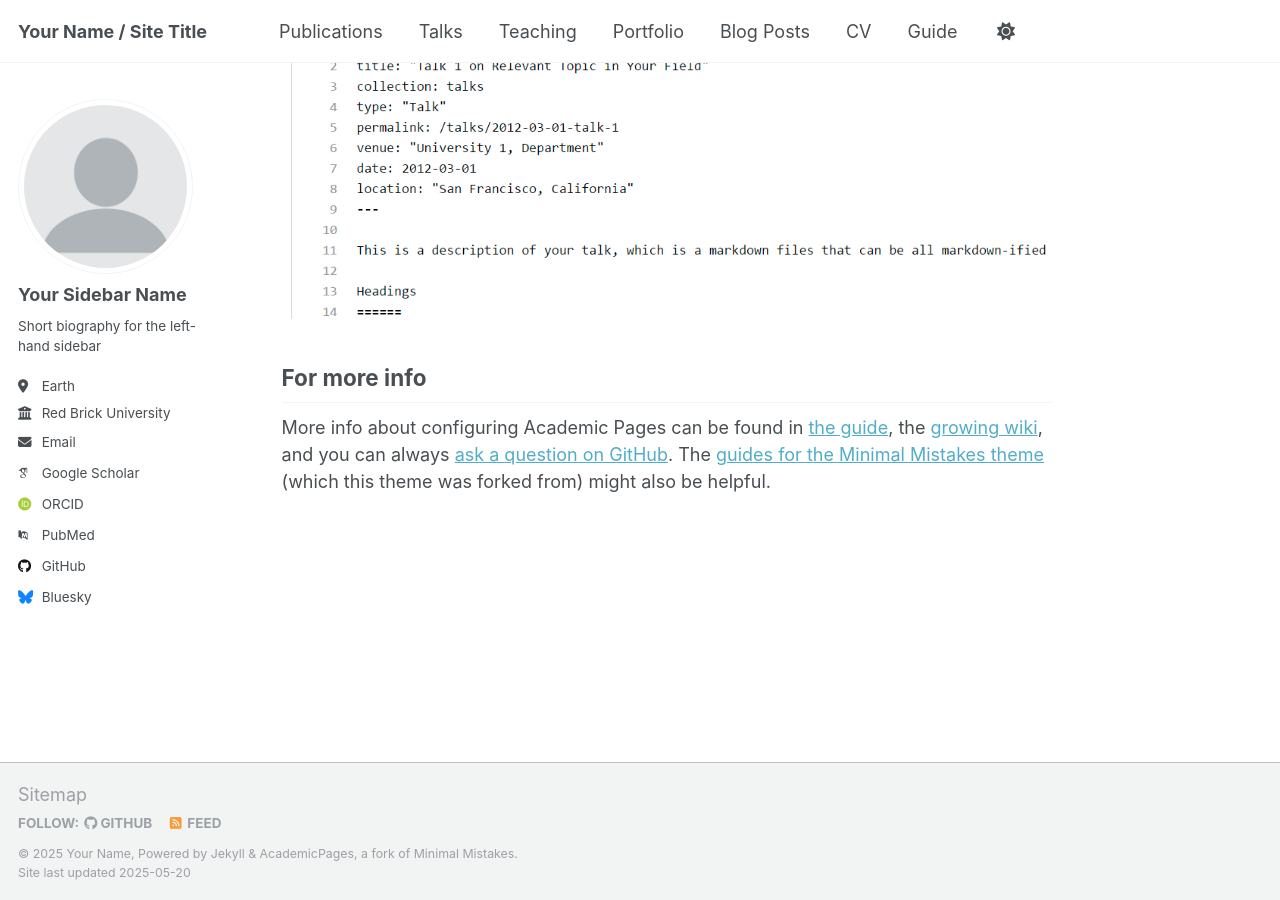
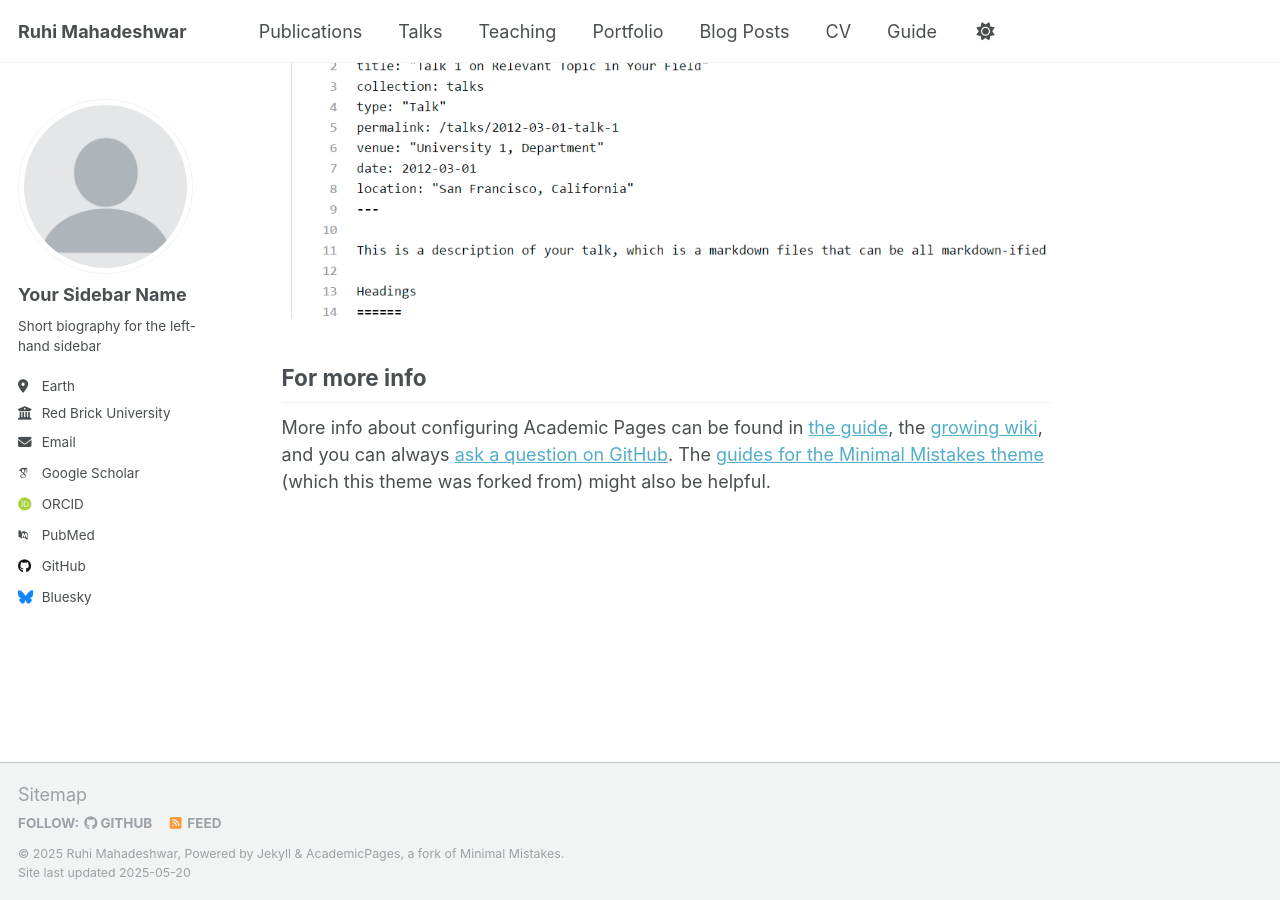
Before and after one commit to imruhi/imruhi.github.io, a Jekyll site: the page built from _pages/about.md, in a window 1280 px wide and 900 px high, scrolled down 2636 px. Built offline with Jekyll 4.4.1, drawn with Linux system fonts in a browser that asks for light colours; some web fonts are replaced.

Commit message:
edited config file

```diff
--- a/_config.yml
+++ b/_config.yml
@@ -9,13 +9,13 @@
 # Basic Site Settings
 locale                   : "en-US"
 site_theme               : "default"
-title                    : "Your Name / Site Title"
+title                    : "Ruhi Mahadeshwar"
 title_separator          : "-"
-name                     : &name "Your Name"
-description              : &description "personal description"
-url                      : https://academicpages.github.io # the base hostname & protocol for your site e.g. "https://[your GitHub username].github.io" or if you already have some other page hosted on Github then use "https://[your GitHub username].github.io/[Your Repo Name]"
+name                     : &name "Ruhi Mahadeshwar"
+description              : &description "PhD student @ GroNLP"
+url                      : https://imruhi.github.io # the base hostname & protocol for your site e.g. "https://[your GitHub username].github.io" or if you already have some other page hosted on Github then use "https://[your GitHub username].github.io/[Your Repo Name]"
 baseurl                  : "" # the subpath of your site, e.g. "/blog"
-repository               : "academicpages/academicpages.github.io"
+repository               : "imruhi/imruhi.github.io"
 
 # Site Author - The following control what appear as part of the author content on the side bar.
 #               If a field is blank the icon and link will not appear, otherwise it will be shown.
```
